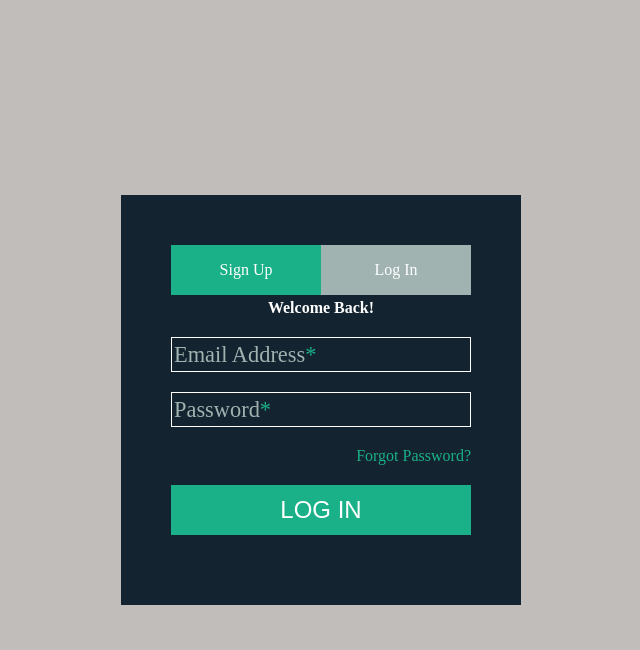
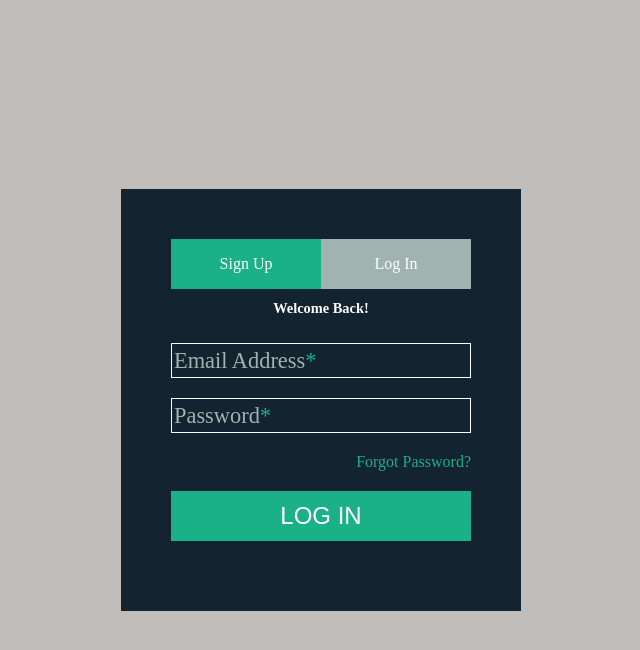
Before and after one commit to Kiprotich78/myChatApp, a PHP site: page /html-php/signUpLogIn.php in a window 1280 px wide. Shown: the top 650 px of the page, without its empty margins (319-959 px from the left). Run offline with PHP 8.4, Linux system fonts and the light colour scheme.

Commit message:
fixed signUp page

```diff
--- a/css/signUpLogIn.css
+++ b/css/signUpLogIn.css
@@ -124,9 +124,14 @@ input{
 }
 h1{
   text-transform: capitalize;
+  padding: 3px;
   color: white;
+  min-height: 30px;
+  border-radius: 3px;
   margin: 4px 0;
-  font-size: 1rem;
+  font-size: .9rem;
+  display: grid;
+  place-items: center;
 
 }
 label{
--- a/js/logIn.js
+++ b/js/logIn.js
@@ -1,6 +1,7 @@
 const form2 = document.querySelector(".login form");
 const submitLogIn = form2.querySelector(".button-log-in");
-
+const errorMsg = document.querySelectorAll("h1");
+console.log(errorMsg);
 form2.onsubmit = function (event) {
   event.preventDefault();
 };
@@ -14,8 +15,8 @@ submitLogIn.addEventListener("click", function () {
       if (response === "success") {
         location.href = "/myChatApp/html-php/users.php";
       } else {
-        outputMessage.textContent = response;
-        outputMessage.style.backgroundColor = "#cc3300 !important";
+        errorMsg[1].textContent = response;
+        errorMsg[1].style.background = '#cc3300';
       }
     }
   };
--- a/js/signUp.js
+++ b/js/signUp.js
@@ -15,8 +15,8 @@ submitSignUp.addEventListener("click", () => {
       if (response === "success") {
         location.href = "/myChatApp/html-php/users.php";
       } else {
-        outputMessage.textContent = response;
-        outputMessage.style.backgroundColor = "#cc3300 !important";
+        errorMsg[0].textContent = response;
+        errorMsg[0].style.background = "#cc3300";
       }
     }
   };
--- a/php/logIn.php
+++ b/php/logIn.php
@@ -21,4 +21,6 @@
         echo "Empty Fields";
     }
 
+
+
 ?>
```
